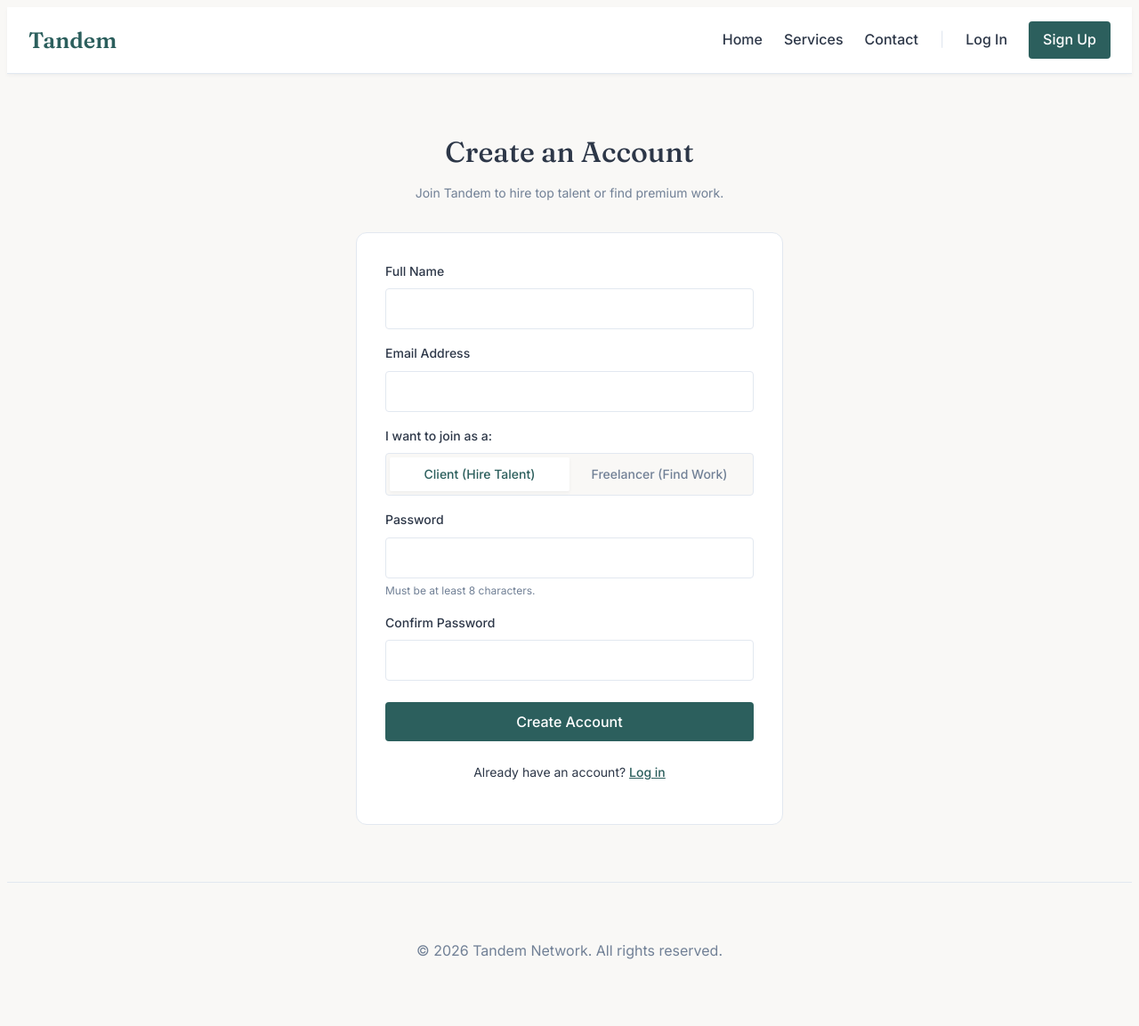
After one commit to tsionbirhanu/Tandem, a PHP site: page /register.php in a window 1280 px wide. The commit adds this page. Shown: the whole page at 89% size. Run offline with PHP 8.4, Linux system fonts and the light colour scheme.

Commit message:
feat(auth): add Tandem registration and login forms with validation

```diff
--- a/assets/css/style-guide.css
+++ b/assets/css/style-guide.css
@@ -263,6 +263,39 @@ h1, h2, h3, h4, h5, h6 {
 .form-check-label {
   font-size: var(--text-body);
   cursor: pointer;
+}
+
+/* --------------------------------------------------------------------------
+   SEGMENTED TOGGLE (Radio Group)
+   -------------------------------------------------------------------------- */
+.segmented-control {
+  display: flex;
+  background-color: var(--color-bg-base);
+  border-radius: var(--radius-sm);
+  padding: 4px;
+  border: 1px solid var(--color-border);
+}
+.segmented-control input[type="radio"] {
+  display: none;
+}
+.segmented-control label {
+  flex: 1;
+  text-align: center;
+  padding: var(--space-8) var(--space-12);
+  cursor: pointer;
+  border-radius: calc(var(--radius-sm) - 2px);
+  font-size: var(--text-small);
+  font-weight: 500;
+  color: var(--color-text-muted);
+  transition: all 0.2s ease;
+}
+.segmented-control input[type="radio"]:checked + label {
+  background-color: var(--color-bg-surface);
+  color: var(--color-primary);
+  box-shadow: var(--shadow-subtle);
+}
+.segmented-control input[type="radio"]:focus + label {
+  box-shadow: 0 0 0 3px rgba(44, 95, 93, 0.15);
 }
 
 /* --------------------------------------------------------------------------
--- a/includes/header.php
+++ b/includes/header.php
@@ -24,8 +24,13 @@
       justify-content: space-between;
       align-items: center;
       padding: var(--space-16) var(--space-24);
-      background-color: var(--color-bg-surface);
+      background-color: rgba(255, 255, 255, 0.95);
+      backdrop-filter: blur(8px);
       border-bottom: 1px solid var(--color-border);
+      position: sticky;
+      top: 0;
+      z-index: 1000;
+      box-shadow: var(--shadow-subtle);
     }
     .app-logo {
       font-family: var(--font-heading);
@@ -42,6 +47,7 @@
       color: var(--color-text-neutral);
       text-decoration: none;
       font-weight: 500;
+      transition: color 0.2s ease;
     }
     .nav-links a:hover {
       color: var(--color-primary);
@@ -58,9 +64,12 @@
   <!-- Global Header Navigation -->
   <header class="app-navbar">
     <a href="index.php" class="app-logo">Tandem</a>
-    <nav class="nav-links">
+    <nav class="nav-links" style="align-items: center;">
       <a href="index.php">Home</a>
       <a href="services.php">Services</a>
       <a href="contact.php">Contact</a>
+      <span style="color: var(--color-border);">|</span>
+      <a href="login.php">Log In</a>
+      <a href="register.php" class="btn btn-primary" style="padding: var(--space-8) var(--space-16); color: white;">Sign Up</a>
     </nav>
   </header>
--- a/index.php
+++ b/index.php
@@ -13,7 +13,7 @@ include 'includes/header.php';
 <main class="page-main">
     <!-- Hero Section -->
     <section class="sg-header" style="text-align: center; padding: var(--space-64) 0;">
-        <div class="sg-container">
+        <div class="sg-container hero-animated">
             <h1 style="font-size: var(--text-h1);">Find premium talent for your next project.</h1>
             <p style="font-size: var(--text-h5); color: var(--color-text-muted); max-width: 600px; margin: 0 auto var(--space-32) auto;">
                 Tandem is a curated network of top-tier designers, developers, and writers.
--- /dev/null
+++ b/register.php
@@ -0,0 +1,156 @@
+<?php
+// register.php
+// Handles user registration with field-level validation and segmented toggle styling.
+
+$name = '';
+$email = '';
+$role = 'client'; // default role
+$errors = [];
+$successData = null;
+
+if ($_SERVER['REQUEST_METHOD'] === 'POST') {
+    $name = trim($_POST['name'] ?? '');
+    $email = trim($_POST['email'] ?? '');
+    $role = $_POST['role'] ?? 'client';
+    $password = $_POST['password'] ?? '';
+    $confirm_password = $_POST['confirm_password'] ?? '';
+
+    // Validate Name
+    if (empty($name)) {
+        $errors['name'] = "Name is required.";
+    }
+
+    // Validate Email
+    if (empty($email)) {
+        $errors['email'] = "Email is required.";
+    } elseif (!filter_var($email, FILTER_VALIDATE_EMAIL)) {
+        $errors['email'] = "Please enter a valid email address.";
+    }
+
+    // Validate Password
+    if (empty($password)) {
+        $errors['password'] = "Password is required.";
+    } elseif (strlen($password) < 8) {
+        $errors['password'] = "Password must be at least 8 characters.";
+    }
+
+    // Validate Confirm Password
+    if ($password !== $confirm_password) {
+        $errors['confirm_password'] = "Passwords do not match.";
+    }
+
+    // Process Success
+    if (empty($errors)) {
+        // Securely hash the password before "storage"
+        $hashed_password = password_hash($password, PASSWORD_DEFAULT);
+
+        // Store the data array that would be saved to a database
+        $successData = [
+            'name' => $name,
+            'email' => $email,
+            'role' => $role,
+            'password_hash' => $hashed_password,
+            'created_at' => date('Y-m-d H:i:s')
+        ];
+
+        // Clear fields for display
+        $name = '';
+        $email = '';
+        $role = 'client';
+    }
+}
+
+include 'includes/header.php';
+?>
+
+<main class="page-main sg-container sg-section" style="padding-top: var(--space-48);">
+    <div style="max-width: 480px; margin: 0 auto;">
+
+        <div style="text-align: center; margin-bottom: var(--space-32);">
+            <h1>Create an Account</h1>
+            <p class="text-small" style="color: var(--color-text-muted);">Join Tandem to hire top talent or find premium work.</p>
+        </div>
+
+        <?php if ($successData): ?>
+            <!-- Success State -->
+            <div class="alert alert-success" style="margin-bottom: var(--space-24);">
+                <strong>Success!</strong> Your account has been "created".
+            </div>
+
+            <div class="sg-card">
+                <h3 style="margin-bottom: var(--space-16);">Database payload simulation:</h3>
+                <pre style="background: var(--color-bg-base); padding: var(--space-16); border-radius: var(--radius-sm); font-size: var(--text-small); overflow-x: auto;"><?php var_dump($successData); ?></pre>
+                <div style="margin-top: var(--space-24); text-align: center;">
+                    <a href="login.php" class="btn btn-primary">Go to Login</a>
+                </div>
+            </div>
+
+        <?php else: ?>
+            <!-- Registration Form -->
+            <div class="sg-card">
+                <form action="register.php" method="POST">
+
+                    <div class="form-group">
+                        <label class="form-label" for="name">Full Name</label>
+                        <input type="text" id="name" name="name"
+                               class="form-input <?php echo isset($errors['name']) ? 'form-input-error' : ''; ?>"
+                               value="<?php echo htmlspecialchars($name); ?>">
+                        <?php if (isset($errors['name'])): ?>
+                            <div class="form-error-msg"><?php echo htmlspecialchars($errors['name']); ?></div>
+                        <?php endif; ?>
+                    </div>
+
+                    <div class="form-group">
+                        <label class="form-label" for="email">Email Address</label>
+                        <input type="email" id="email" name="email"
+                               class="form-input <?php echo isset($errors['email']) ? 'form-input-error' : ''; ?>"
+                               value="<?php echo htmlspecialchars($email); ?>">
+                        <?php if (isset($errors['email'])): ?>
+                            <div class="form-error-msg"><?php echo htmlspecialchars($errors['email']); ?></div>
+                        <?php endif; ?>
+                    </div>
+
+                    <div class="form-group">
+                        <label class="form-label">I want to join as a:</label>
+                        <div class="segmented-control">
+                            <input type="radio" id="role_client" name="role" value="client" <?php echo ($role === 'client') ? 'checked' : ''; ?>>
+                            <label for="role_client">Client (Hire Talent)</label>
+
+                            <input type="radio" id="role_freelancer" name="role" value="freelancer" <?php echo ($role === 'freelancer') ? 'checked' : ''; ?>>
+                            <label for="role_freelancer">Freelancer (Find Work)</label>
+                        </div>
+                    </div>
+
+                    <div class="form-group">
+                        <label class="form-label" for="password">Password</label>
+                        <input type="password" id="password" name="password"
+                               class="form-input <?php echo isset($errors['password']) ? 'form-input-error' : ''; ?>">
+                        <?php if (isset($errors['password'])): ?>
+                            <div class="form-error-msg"><?php echo htmlspecialchars($errors['password']); ?></div>
+                        <?php else: ?>
+                            <p class="text-caption" style="margin-top: var(--space-4);">Must be at least 8 characters.</p>
+                        <?php endif; ?>
+                    </div>
+
+                    <div class="form-group">
+                        <label class="form-label" for="confirm_password">Confirm Password</label>
+                        <input type="password" id="confirm_password" name="confirm_password"
+                               class="form-input <?php echo isset($errors['confirm_password']) ? 'form-input-error' : ''; ?>">
+                        <?php if (isset($errors['confirm_password'])): ?>
+                            <div class="form-error-msg"><?php echo htmlspecialchars($errors['confirm_password']); ?></div>
+                        <?php endif; ?>
+                    </div>
+
+                    <button type="submit" class="btn btn-primary" style="width: 100%; margin-top: var(--space-8);">Create Account</button>
+
+                    <div style="text-align: center; margin-top: var(--space-24);">
+                        <p class="text-small">Already have an account? <a href="login.php" style="color: var(--color-primary); font-weight: 500;">Log in</a></p>
+                    </div>
+                </form>
+            </div>
+        <?php endif; ?>
+
+    </div>
+</main>
+
+<?php include 'includes/footer.php'; ?>
```
Also changed, not shown: other parts of assets/css/style-guide.css (+49 -1 lines), login.php (added, +91 -0 lines), services.php (+26 -6 lines).
